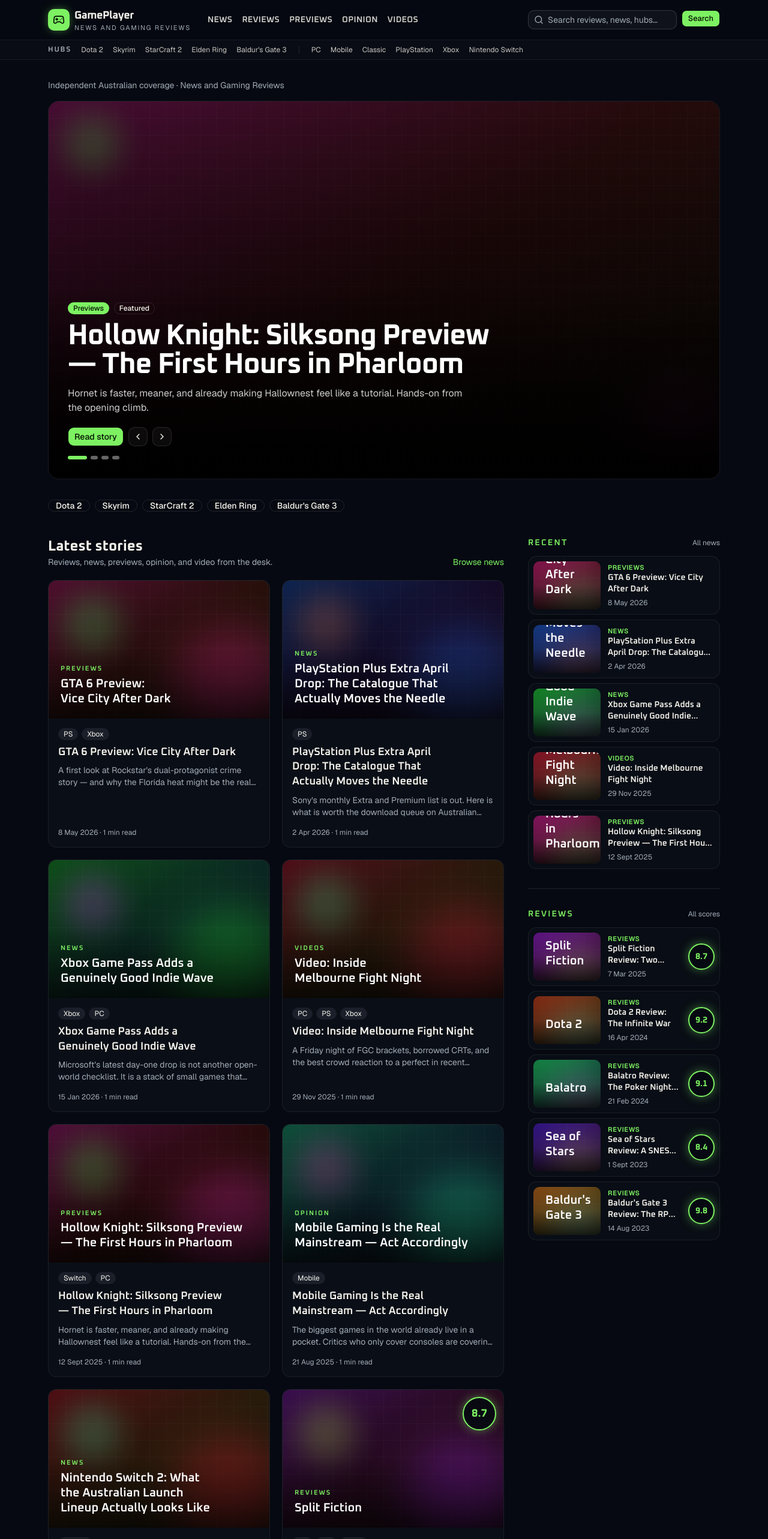
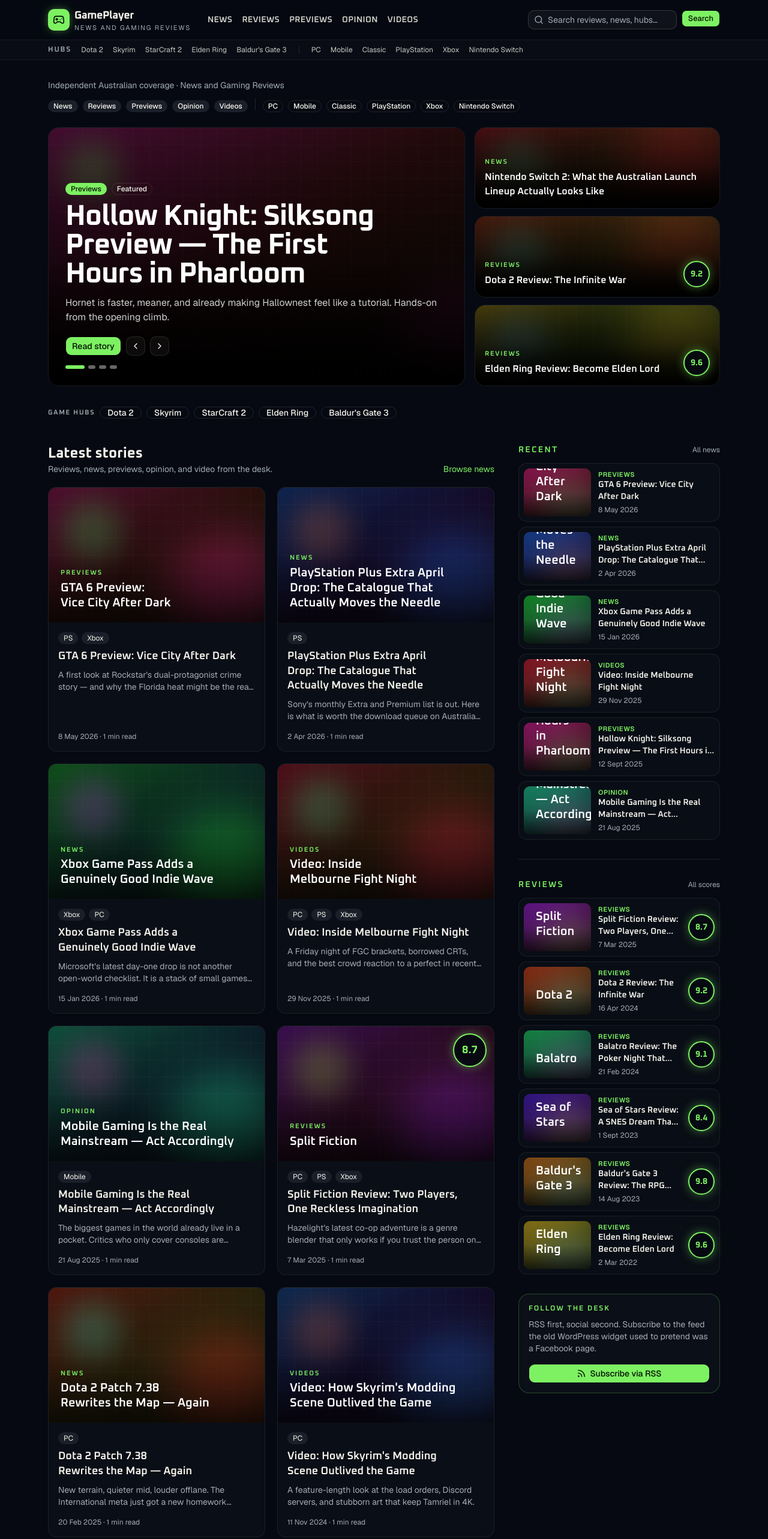
Before and after one commit to callum-wwb/gameplayer-au, a Next.js app: page / in a window 1280 px wide. Shown: the top 2566 px of the page at 60% size. Built offline with nearby package versions, Linux system fonts and the light colour scheme; no server answers.

Commit message:
Tighten homepage IA to match the 2020 archive density
Pair the featured slider with stacked story tiles, surface section and
platform chips, and keep Recent plus Reviews sidebar columns plus an RSS
stand-in for the old social widget.

```diff
--- a/src/app/page.tsx
+++ b/src/app/page.tsx
@@ -1,5 +1,6 @@
 import Link from "next/link";
 import { ArticleCard } from "@/components/article/article-card";
+import { FeaturedStack } from "@/components/home/featured-stack";
 import { HomeSidebar } from "@/components/home/sidebar";
 import { HeroSlider } from "@/components/home/hero-slider";
 import { Badge } from "@/components/ui/badge";
@@ -10,22 +11,50 @@ import {
   getRecentReviews,
 } from "@/lib/content";
 import { gameHubs } from "@/lib/games";
-import { siteConfig } from "@/lib/site";
+import { platformNav, primaryNav, siteConfig } from "@/lib/site";
 
 export default function HomePage() {
-  const featured = getFeaturedArticles(4);
-  const latest = getAllArticles().slice(0, 9);
-  const recent = getRecentArticles(5);
-  const reviews = getRecentReviews(5);
+  const featured = getFeaturedArticles(5);
+  const hero = featured.slice(0, 4);
+  const stack = featured.slice(1, 4);
+  const latest = getAllArticles()
+    .filter((article) => !hero.some((item) => item.slug === article.slug))
+    .slice(0, 9);
+  const recent = getRecentArticles(6);
+  const reviews = getRecentReviews(6);
+  const archive = getAllArticles()
+    .filter((article) => new Date(article.publishedAt).getFullYear() <= 2021)
+    .slice(0, 4);
 
   return (
     <div className="mx-auto max-w-6xl px-4 py-8">
-      <p className="mb-4 text-sm text-muted-foreground">
+      <p className="mb-3 text-sm text-muted-foreground">
         Independent Australian coverage · {siteConfig.tagline}
       </p>
-      <HeroSlider articles={featured} />
 
-      <section className="mt-8 flex flex-wrap gap-2">
+      <div className="mb-6 flex flex-wrap gap-2">
+        {primaryNav.map((item) => (
+          <Link key={item.href} href={item.href}>
+            <Badge variant="secondary">{item.label}</Badge>
+          </Link>
+        ))}
+        <span className="mx-1 hidden h-5 w-px bg-border sm:inline-block" />
+        {platformNav.map((item) => (
+          <Link key={item.href} href={item.href}>
+            <Badge variant="outline">{item.label}</Badge>
+          </Link>
+        ))}
+      </div>
+
+      <div className="grid gap-4 lg:grid-cols-[minmax(0,1.7fr)_minmax(16rem,1fr)]">
+        <HeroSlider articles={hero} />
+        <FeaturedStack articles={stack} />
+      </div>
+
+      <section className="mt-8 flex flex-wrap items-center gap-2">
+        <span className="font-heading text-[11px] font-semibold tracking-[0.16em] text-muted-foreground uppercase">
+          Game hubs
+        </span>
         {gameHubs.map((game) => (
           <Link key={game.slug} href={`/games/${game.slug}/`}>
             <Badge variant="outline" className="px-3 py-1 text-sm">
@@ -35,7 +64,7 @@ export default function HomePage() {
         ))}
       </section>
 
-      <div className="mt-10 grid gap-10 lg:grid-cols-[minmax(0,1fr)_20rem]">
+      <div className="mt-10 grid gap-10 lg:grid-cols-[minmax(0,1fr)_21rem]">
         <section>
           <div className="mb-5 flex items-end justify-between gap-3">
             <div>
@@ -53,6 +82,19 @@ export default function HomePage() {
               <ArticleCard key={article.slug} article={article} />
             ))}
           </div>
+          {archive.length > 0 ? (
+            <div className="mt-12">
+              <h2 className="font-heading text-2xl font-bold">From the archive</h2>
+              <p className="mt-1 text-sm text-muted-foreground">
+                Classic GamePlayer slugs and listicles, rewritten for the new site.
+              </p>
+              <div className="mt-5 grid gap-5 sm:grid-cols-2">
+                {archive.map((article) => (
+                  <ArticleCard key={article.slug} article={article} />
+                ))}
+              </div>
+            </div>
+          ) : null}
         </section>
         <HomeSidebar recent={recent} reviews={reviews} />
       </div>
--- /dev/null
+++ b/src/components/home/featured-stack.tsx
@@ -0,0 +1,39 @@
+import Link from "next/link";
+import { CoverArt } from "@/components/article/cover-art";
+import { ScoreBadge } from "@/components/article/score-badge";
+import { articleTypes } from "@/lib/site";
+import type { Article } from "@/lib/types";
+
+export function FeaturedStack({ articles }: { articles: Article[] }) {
+  return (
+    <div className="flex h-full flex-col gap-3">
+      {articles.map((article) => (
+        <Link
+          key={article.slug}
+          href={`/${article.slug}/`}
+          className="group relative min-h-[8.5rem] flex-1 overflow-hidden rounded-2xl border border-border/70"
+        >
+          <CoverArt
+            title=""
+            hue={article.hue}
+            className="absolute inset-0"
+          />
+          <div className="absolute inset-0 bg-gradient-to-t from-black via-black/55 to-black/10" />
+          <div className="relative flex h-full items-end justify-between gap-3 p-4">
+            <div className="min-w-0">
+              <p className="font-heading text-[11px] font-semibold tracking-[0.16em] text-primary uppercase">
+                {articleTypes[article.type].label}
+              </p>
+              <h2 className="mt-1 line-clamp-3 font-heading text-base font-semibold text-white group-hover:text-primary">
+                {article.title}
+              </h2>
+            </div>
+            {article.score !== undefined ? (
+              <ScoreBadge score={article.score} size="sm" />
+            ) : null}
+          </div>
+        </Link>
+      ))}
+    </div>
+  );
+}
--- a/src/components/home/hero-slider.tsx
+++ b/src/components/home/hero-slider.tsx
@@ -37,17 +37,17 @@ export function HeroSlider({ articles }: { articles: Article[] }) {
       <CoverArt
         title=""
         hue={current.hue}
-        className="aspect-16/9 min-h-[320px] sm:min-h-[420px]"
+        className="aspect-16/9 min-h-[280px] sm:min-h-[360px] lg:min-h-[420px]"
       />
-      <div className="absolute inset-0 bg-gradient-to-t from-black via-black/45 to-black/10" />
-      <div className="absolute inset-x-0 bottom-0 z-10 p-5 sm:p-8">
+      <div className="absolute inset-0 bg-gradient-to-t from-black via-black/50 to-black/15" />
+      <div className="absolute inset-x-0 bottom-0 z-10 p-5 sm:p-7">
         <div className="mb-3 flex flex-wrap items-center gap-2">
           <Badge>{articleTypes[current.type].label}</Badge>
           {current.featured ? <Badge variant="outline">Featured</Badge> : null}
         </div>
         <div className="flex items-end gap-4">
           <div className="min-w-0">
-            <h1 className="font-heading text-3xl font-bold tracking-tight text-balance text-white sm:text-5xl">
+            <h1 className="font-heading text-3xl font-bold tracking-tight text-balance text-white sm:text-4xl lg:text-5xl">
               <Link href={`/${current.slug}/`} className="hover:text-primary">
                 {current.title}
               </Link>
@@ -57,7 +57,11 @@ export function HeroSlider({ articles }: { articles: Article[] }) {
             </p>
           </div>
           {current.score !== undefined ? (
-            <ScoreBadge score={current.score} size="lg" className="hidden sm:flex" />
+            <ScoreBadge
+              score={current.score}
+              size="lg"
+              className="hidden sm:flex"
+            />
           ) : null}
         </div>
         <div className="mt-5 flex items-center gap-2">
--- a/src/components/home/sidebar.tsx
+++ b/src/components/home/sidebar.tsx
@@ -1,5 +1,7 @@
 import Link from "next/link";
+import { Rss } from "lucide-react";
 import { ArticleCard } from "@/components/article/article-card";
+import { Button } from "@/components/ui/button";
 import { Separator } from "@/components/ui/separator";
 import type { Article } from "@/lib/types";
 
@@ -46,6 +48,21 @@ export function HomeSidebar({
           ))}
         </div>
       </section>
+      <section className="rounded-2xl border border-primary/25 bg-card/60 p-4">
+        <p className="font-heading text-xs font-semibold tracking-[0.16em] text-primary uppercase">
+          Follow the desk
+        </p>
+        <p className="mt-2 text-sm text-muted-foreground">
+          RSS first, social second. Subscribe to the feed the old WordPress
+          widget used to pretend was a Facebook page.
+        </p>
+        <Button asChild className="mt-4 w-full">
+          <Link href="/feed.xml">
+            <Rss className="size-4" />
+            Subscribe via RSS
+          </Link>
+        </Button>
+      </section>
     </aside>
   );
 }
```
